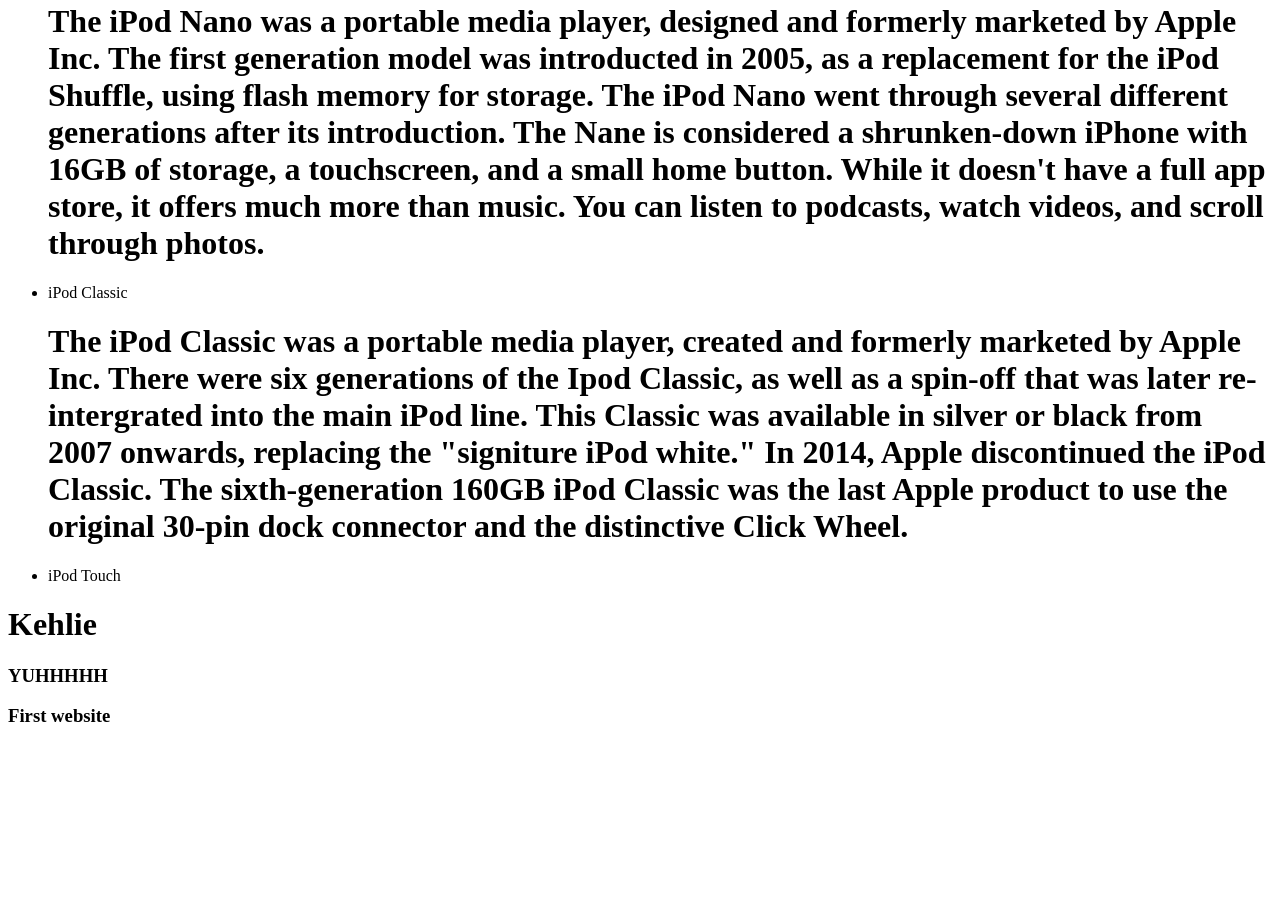
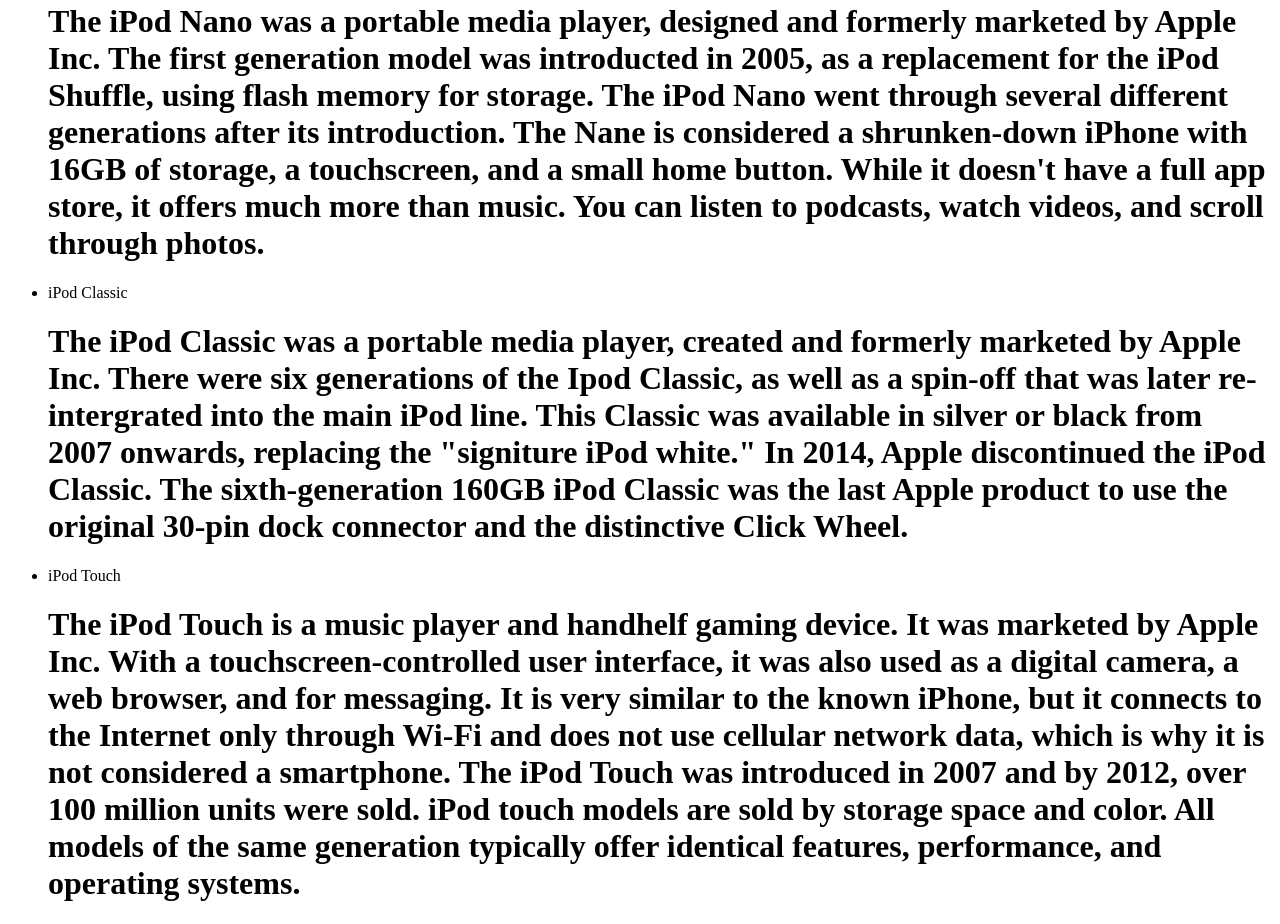
Before and after one commit to kehliehopper/Generations-of-the-iPod, a plain HTML site: page index.html in a window 1280 px wide. Shown: the part 335-1259 px from the top of the page. Before the commit the page ends 1081 px from the top, so only its background shows below. Drawn offline with Linux system fonts and the light colour scheme.

Commit message:
Update index.html
Last paragraph

```diff
--- a/index.html
+++ b/index.html
@@ -27,9 +27,13 @@
                 the distinctive Click Wheel.
             </h1>
         <li>iPod Touch</li>
+            <h1>The iPod Touch is a music player and handhelf gaming device. It was marketed by Apple Inc. With a touchscreen-controlled user interface, it was also used as
+                a digital camera, a web browser, and for messaging. It is very similar to the known iPhone, but it connects to the Internet only through Wi-Fi and does not
+                use cellular network data, which is why it is not considered a smartphone. The iPod Touch was introduced in 2007 and by 2012, over 100 million units were sold.
+                iPod touch models are sold by storage space and color. All models of the same generation typically offer identical features, performance, and operating
+                systems.
+            </h1>
     </ul>
-    <h1>Kehlie</h1>
-    <h3>YUHHHHH</h3>
-    <h3>First website</h3>
+
 </body>
 </html>
```
